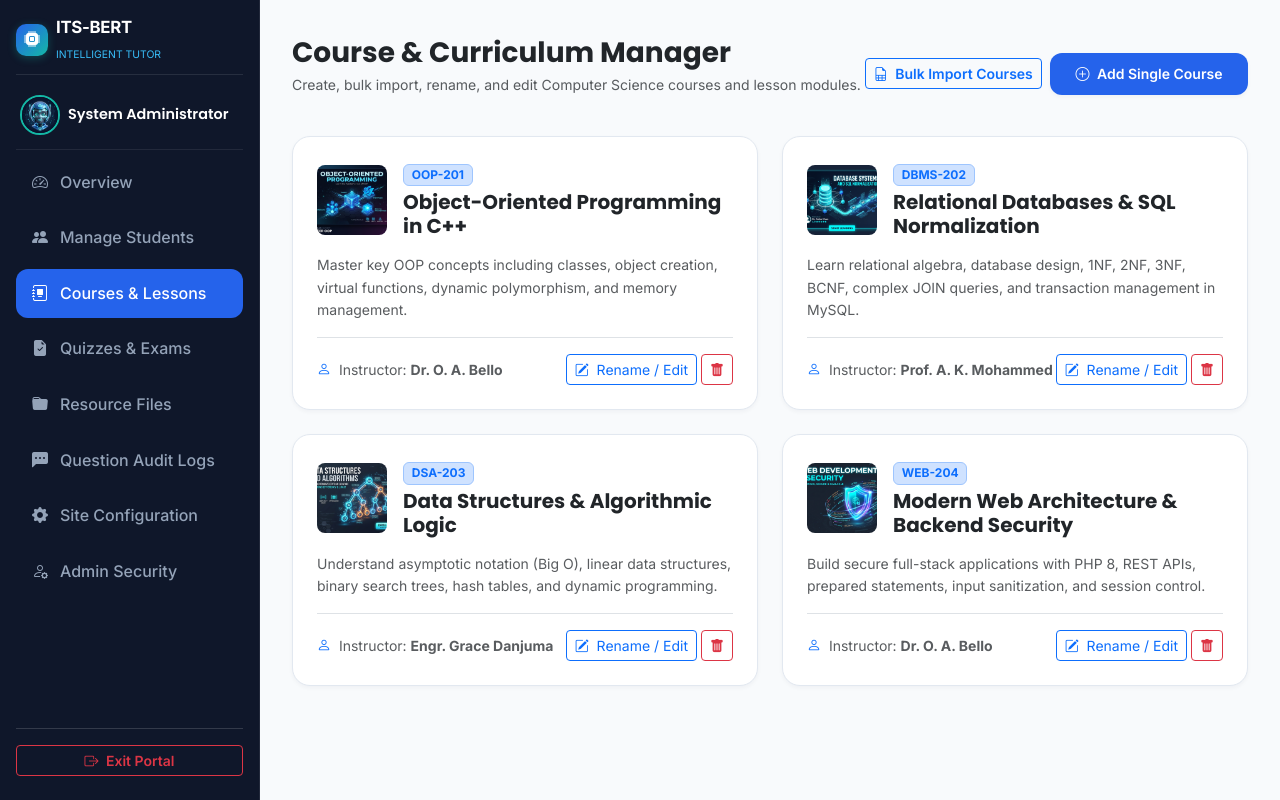
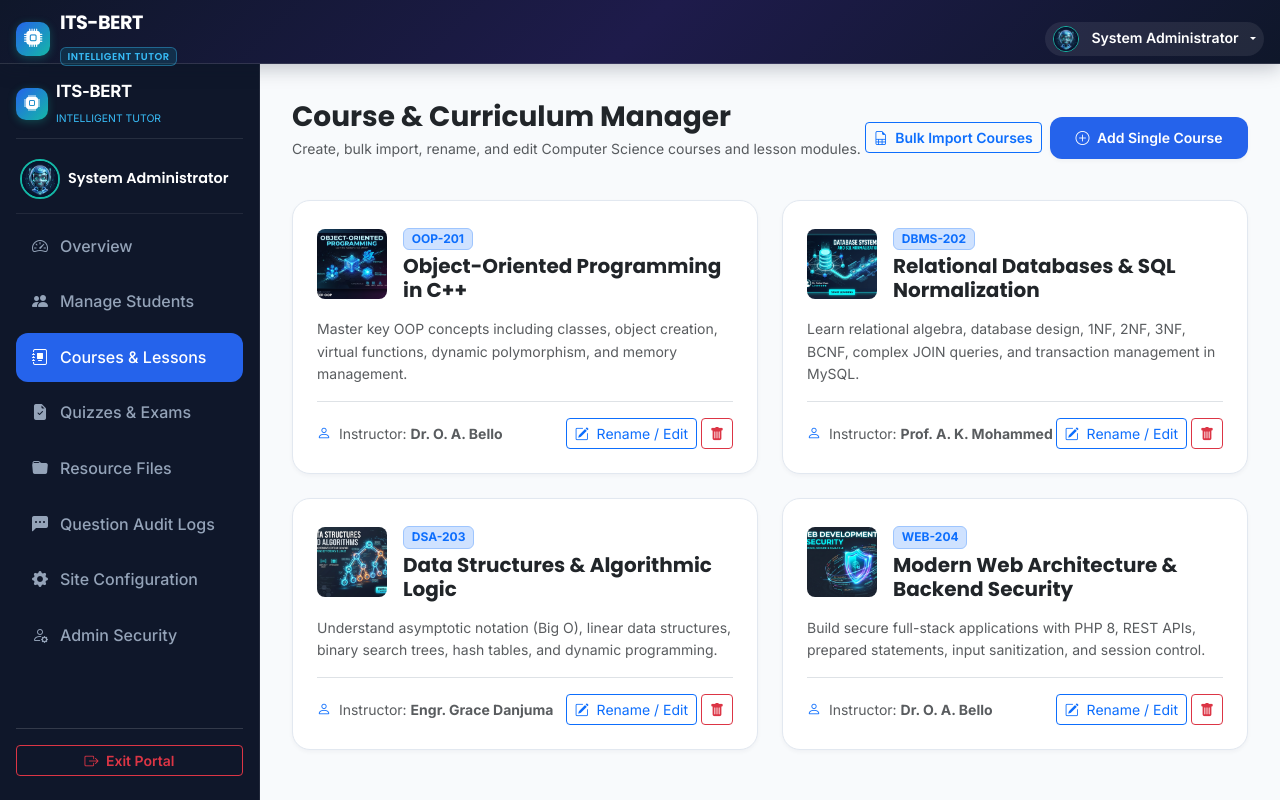
Before and after one commit to Gbest05/tutor-bert, a PHP site: page /admin/courses.php in a window 1280 px wide. Run offline with PHP 8.4, Linux system fonts and the light colour scheme; a user stored in the database is signed in; data comes from the database, SQL or seed files in the repository.

Commit message:
Add Admin header with profile pic & name only, fix missing lessons table fatal error, and auto-seed resources & quizzes

```diff
--- a/admin/courses.php
+++ b/admin/courses.php
@@ -138,6 +138,7 @@ if (isset($_GET['action']) && $_GET['action'] === 'delete' && isset($_GET['id'])
 }
 
 // Fetch Courses & Lessons Count
+try {
     $courses = $pdo->query("
       SELECT c.*, COUNT(l.id) as lesson_count
       FROM courses c
@@ -145,6 +146,13 @@ $courses = $pdo->query("
       GROUP BY c.id
       ORDER BY c.created_at ASC
     ")->fetchAll();
+} catch (Exception $ex) {
+    try {
+        $courses = $pdo->query("SELECT c.*, 0 as lesson_count FROM courses c ORDER BY c.created_at ASC")->fetchAll();
+    } catch (Exception $e2) {
+        $courses = [];
+    }
+}
 
 require_once __DIR__ . '/../includes/header.php';
 require_once __DIR__ . '/../includes/navbar.php';
--- a/assets/css/style.css
+++ b/assets/css/style.css
@@ -62,7 +62,32 @@ a {
    ========================================================================== */
 
 body {
-  padding-top: 0;
+  padding-top: 64px;
+}
+
+/* Dashboard Sidebar & Fixed Layout */
+.dashboard-layout {
+  display: flex;
+  min-height: calc(100vh - 64px);
+  position: relative;
+}
+
+.dash-sidebar {
+  width: 260px;
+  background: var(--secondary-color);
+  color: #ffffff;
+  padding: 0 1rem 1.5rem 1rem;
+  display: flex;
+  flex-direction: column;
+  justify-content: space-between;
+  position: fixed;
+  top: 64px;
+  left: 0;
+  bottom: 0;
+  height: calc(100vh - 64px);
+  overflow-y: auto;
+  z-index: 100;
+  border-right: 1px solid rgba(255, 255, 255, 0.08);
 }
 
 body.landing-page {
@@ -578,30 +603,7 @@ body.auth-page {
   border-top: 1px solid var(--border-color);
 }
 
-/* Dashboard Sidebar & Fixed Layout */
-.dashboard-layout {
-  display: flex;
-  min-height: 100vh;
-  position: relative;
-}
 
-.dash-sidebar {
-  width: 260px;
-  background: var(--secondary-color);
-  color: #ffffff;
-  padding: 0 1rem 1.5rem 1rem;
-  display: flex;
-  flex-direction: column;
-  justify-content: space-between;
-  position: fixed;
-  top: 0;
-  left: 0;
-  bottom: 0;
-  height: 100vh;
-  overflow-y: auto;
-  z-index: 100;
-  border-right: 1px solid rgba(255, 255, 255, 0.08);
-}
 
 .dash-sidebar-header {
   position: sticky;
--- a/includes/navbar.php
+++ b/includes/navbar.php
@@ -104,25 +104,53 @@ $is_public_landing = ($currentPage === 'index.php' && !$is_admin_dir);
     </div>
   </header>
 <?php else: ?>
-  <!-- Mobile-Only Compact Top Bar (Visible strictly on mobile screens < 992px, Hidden on Desktop) -->
-  <div class="portal-mobile-topbar d-lg-none">
-    <div class="d-flex align-items-center justify-content-between px-3 h-100">
-      <div class="portal-brand">
+  <!-- Portal Header Bar (Admin & Student Portals - Profile Pic & Name Only) -->
+  <header class="portal-header">
+    <div class="container-fluid px-3">
+      <div class="d-flex align-items-center justify-content-between h-100">
+
+        <!-- Left: Brand Logo -->
+        <a class="portal-brand text-decoration-none" href="<?php echo $base_path; ?>index.php">
           <?php if (!empty($site_settings['logo_image'])): ?>
-          <img src="<?php echo $base_path; ?>assets/images/<?php echo htmlspecialchars($site_settings['logo_image']); ?>" height="30" class="rounded me-2" alt="Logo">
+            <img src="<?php echo $base_path; ?>assets/images/<?php echo htmlspecialchars($site_settings['logo_image']); ?>" height="34" class="rounded me-2" alt="Logo">
           <?php else: ?>
-          <div class="portal-brand-icon" style="width: 30px; height: 30px; font-size: 1rem;">
+            <div class="portal-brand-icon">
               <i class="bi <?php echo htmlspecialchars($site_settings['logo_icon'] ?? 'bi-cpu-fill'); ?>"></i>
             </div>
           <?php endif; ?>
-        <span class="fw-bold text-white fs-6 ms-1"><?php echo htmlspecialchars($site_settings['site_name']); ?></span>
+          <div>
+            <span class="d-block leading-none fw-bold text-truncate" style="max-width: 140px;"><?php echo htmlspecialchars($site_settings['site_name']); ?></span>
+            <span class="badge d-none d-md-inline-block fw-semibold" style="font-size: 0.62rem; letter-spacing: 0.5px; color: #38bdf8; background: rgba(14, 116, 144, 0.25); border: 1px solid rgba(56, 189, 248, 0.4);"><?php echo htmlspecialchars($site_settings['site_subtitle']); ?></span>
           </div>
+        </a>
 
+        <!-- Right: Admin / User Profile Pic & Name Only -->
         <div class="d-flex align-items-center gap-2">
-        <button class="btn btn-link text-white p-0 border-0 ms-1" type="button" id="mobilePortalNavToggle" aria-label="Toggle Sidebar">
+          <?php if ($user): ?>
+            <?php
+              $userAvatar = !empty($user['avatar']) ? $base_path . 'assets/images/' . htmlspecialchars($user['avatar']) : ($base_path . 'assets/images/' . (($user['role'] ?? '') === 'admin' ? 'ai_tutor_avatar.jpg' : 'student_avatar.jpg'));
+            ?>
+            <div class="dropdown">
+              <button class="portal-user-pill border-0 dropdown-toggle py-1 px-2" type="button" data-bs-toggle="dropdown" aria-expanded="false">
+                <img src="<?php echo $userAvatar; ?>" class="portal-user-avatar me-1" alt="Avatar">
+                <span class="d-inline-block text-white fw-semibold text-truncate align-middle" style="max-width: 160px; font-size: 0.88rem;"><?php echo htmlspecialchars($user['name']); ?></span>
+              </button>
+              <ul class="dropdown-menu dropdown-menu-end shadow-lg border-0 rounded-3 mt-2">
+                <li><a class="dropdown-item py-2" href="<?php echo ($user['role'] === 'admin') ? $base_path . 'admin/index.php' : $base_path . 'dashboard.php'; ?>"><i class="bi bi-speedometer2 me-2 text-primary"></i> Dashboard</a></li>
+                <li><a class="dropdown-item py-2" href="<?php echo ($user['role'] === 'admin') ? $base_path . 'admin/profile.php' : $base_path . 'profile.php'; ?>"><i class="bi bi-person-gear me-2 text-secondary"></i> Profile Settings</a></li>
+                <li><hr class="dropdown-divider"></li>
+                <li><a class="dropdown-item py-2 text-danger font-heading fw-semibold" href="<?php echo $base_path; ?>logout.php"><i class="bi bi-box-arrow-right me-2"></i> Logout</a></li>
+              </ul>
+            </div>
+          <?php endif; ?>
+
+          <!-- Mobile Hamburger Toggle Button (Strictly toggles sidebar drawer) -->
+          <button class="btn btn-link text-white d-lg-none p-1 ms-1 border-0" type="button" id="mobilePortalNavToggle" aria-label="Toggle Sidebar Navigation">
             <i class="bi bi-list fs-2 text-white"></i>
           </button>
         </div>
+
       </div>
     </div>
+  </header>
 <?php endif; ?>
```
Also changed, not shown: config/db.php (+66 -0 lines). Lines whose indentation alone changed are shown as unchanged.
